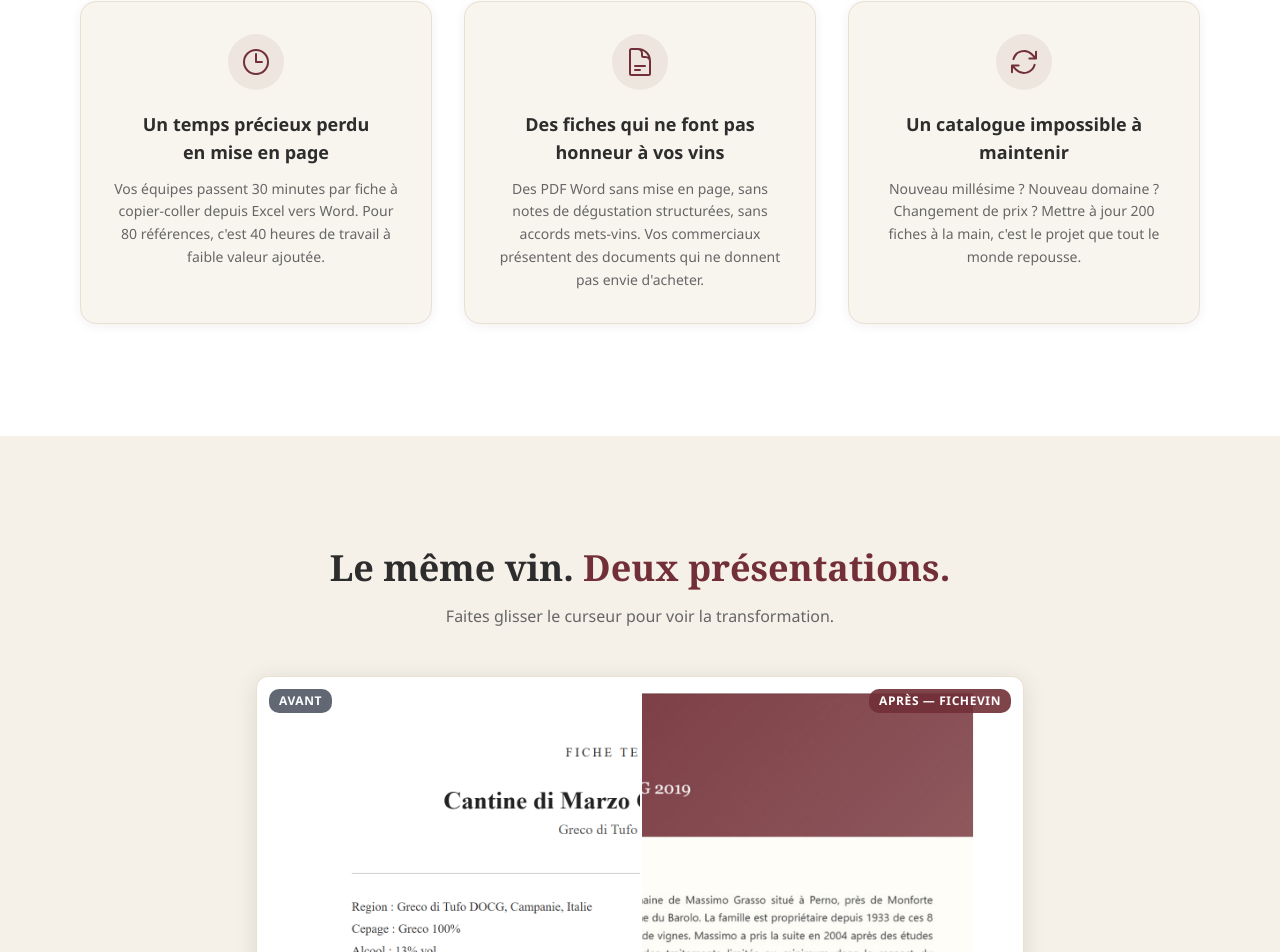
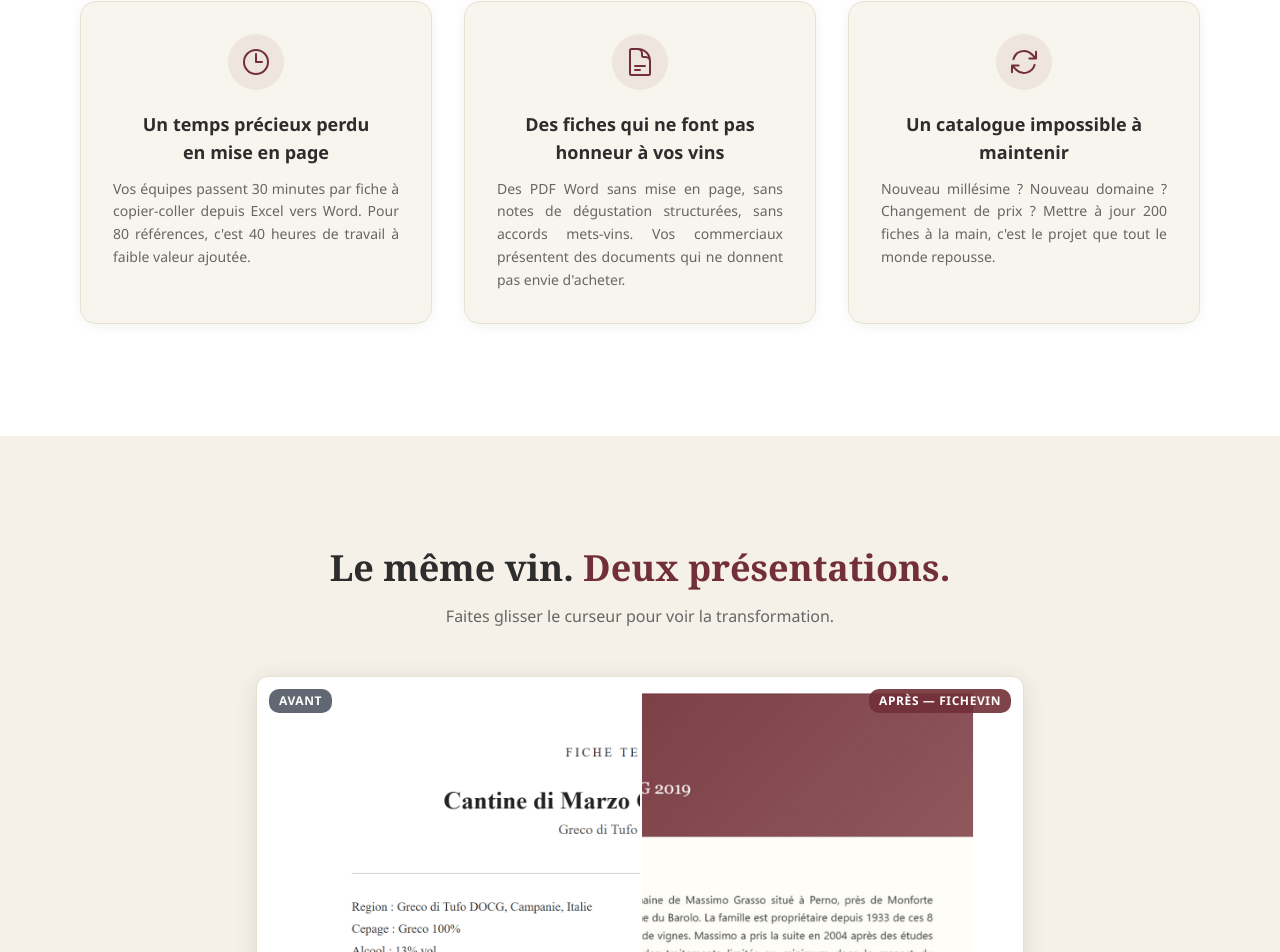
Before and after one commit to vincento-95/vinova-site, a Next.js app: page / in a window 1280 px wide. Shown: the part 1396-2348 px from the top of the page. Built offline with nearby package versions, Linux system fonts and the light colour scheme.

Commit message:
style: justify text in problem section card descriptions
https://claude.ai/code/session_01GJX33BkN4k5sgiQwpb2SRt

```diff
--- a/src/components/ProblemSection.tsx
+++ b/src/components/ProblemSection.tsx
@@ -56,7 +56,7 @@ export default function ProblemSection() {
             <h3 className="text-lg font-semibold text-text mb-3 whitespace-pre-line">
               {point.title}
             </h3>
-            <p className="text-text-secondary leading-relaxed text-sm">
+            <p className="text-text-secondary leading-relaxed text-sm text-justify">
               {point.description}
             </p>
           </div>
```
